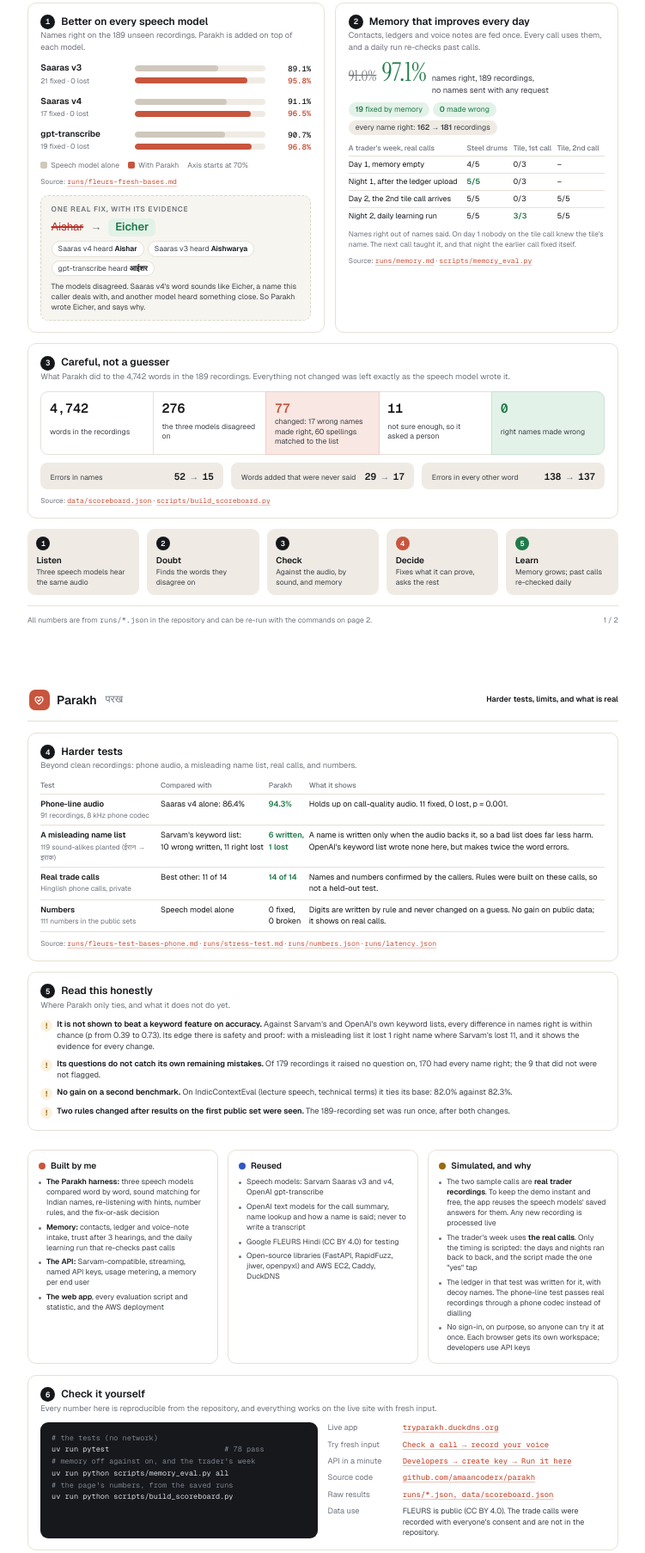
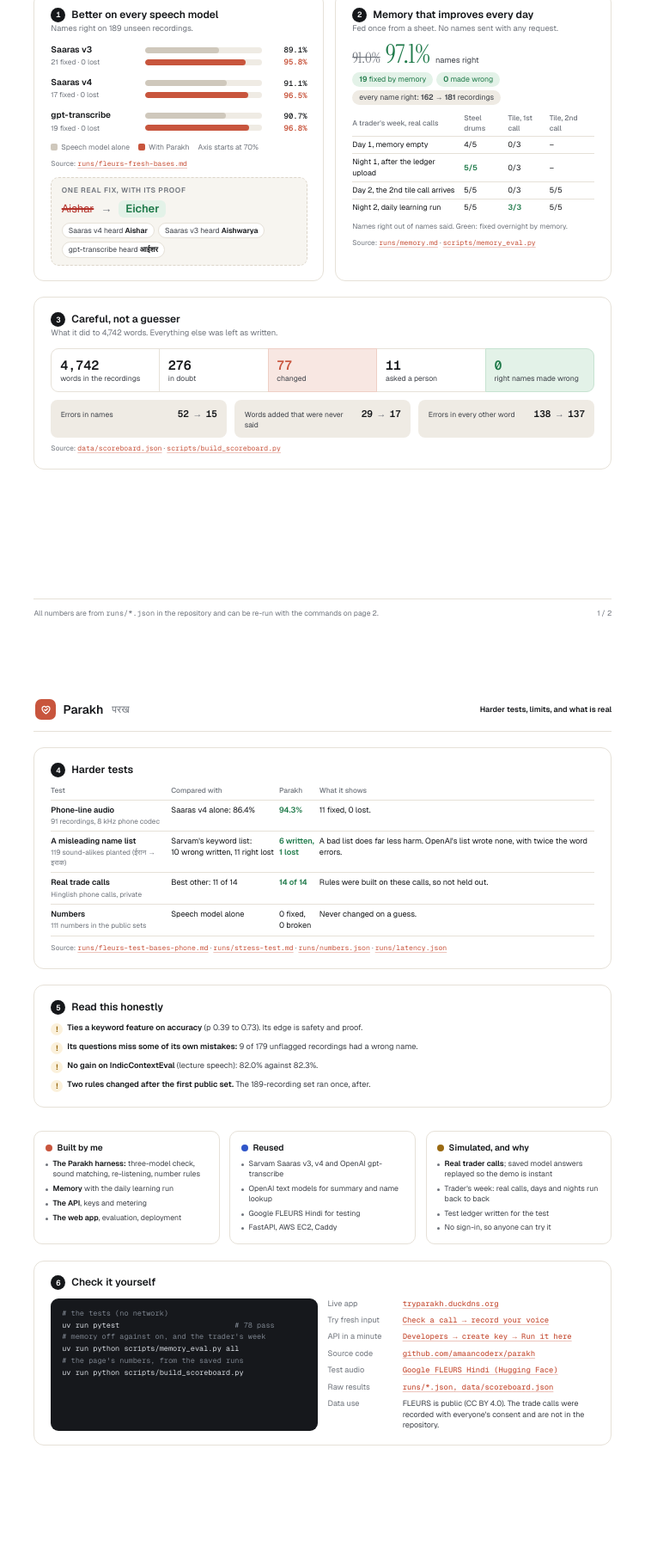
Before and after one commit to amaancoderx/parakh, a plain HTML site: page docs/evidence.html in a window 1280 px wide. Shown: the part 362-2168 px from the top of the page at 86% size, without its empty margins (21-772 px from the left). Drawn offline with nearby package versions, Linux system fonts and the light colour scheme.

Commit message:
Cleaner evidence PDF with the test audio linked; Memory drop zone fix

```diff
--- a/docs/evidence.html
+++ b/docs/evidence.html
@@ -12,7 +12,7 @@
   * { box-sizing: border-box; margin: 0; padding: 0; }
   html, body { background: #fff; }
   body { font: 10.2px/1.45 "Geist", system-ui, sans-serif; color: var(--ink); -webkit-print-color-adjust: exact; print-color-adjust: exact; }
-  .page { width: 210mm; height: 297mm; padding: 11mm 14mm 9mm; position: relative; overflow: hidden; page-break-after: always; display: flex; flex-direction: column; gap: 3.4mm; }
+  .page { width: 210mm; height: 297mm; padding: 14mm 16mm 11mm; position: relative; overflow: hidden; page-break-after: always; display: flex; flex-direction: column; gap: 5mm; }
   .page > * { flex-shrink: 0; }
   .page:last-child { page-break-after: auto; }
   .mono { font-family: "Geist Mono", monospace; }
@@ -52,7 +52,7 @@
   .hero .v .g { color: var(--ok); }
   .hero p { font-size: 9px; color: var(--ink2); line-height: 1.35; }
 
-  .card { border: 1px solid var(--line); border-radius: 10px; padding: 3.4mm 3.8mm; }
+  .card { border: 1px solid var(--line); border-radius: 12px; padding: 4.4mm 5mm; }
   .row2 { display: grid; grid-template-columns: 1.05fr 1fr; gap: 3.4mm; }
 
   /* paired bars */
@@ -164,12 +164,12 @@
   <div>
     <div class="kicker">The trust layer for voice AI</div>
     <h1>Voice AI hears. <em>Parakh checks.</em></h1>
-    <p class="lead">Speech models mishear the names and numbers a business acts on: <b>"Aishar"</b> for an <b>Eicher</b> truck, <b>"Mohan bhai"</b> for <b>Mohammad bhai</b>. Parakh has three speech models hear the same audio, finds the words they disagree on, checks those against the audio and the caller's memory, fixes what it can prove, and asks about the rest.</p>
+    <p class="lead">Speech models mishear the names a business acts on: <b>"Aishar"</b> for an <b>Eicher</b> truck. Parakh has three models hear the audio, checks the words they disagree on, and fixes only what it can prove.</p>
     <div class="tested">
-      <span><svg viewBox="0 0 16 16" fill="none"><path d="m3.5 8.5 3 3 6-7" stroke="currentColor" stroke-width="2.2" stroke-linecap="round" stroke-linejoin="round"/></svg>189 public Hindi recordings, Google FLEURS</span>
-      <span><svg viewBox="0 0 16 16" fill="none"><path d="m3.5 8.5 3 3 6-7" stroke="currentColor" stroke-width="2.2" stroke-linecap="round" stroke-linejoin="round"/></svg>313 names, correct answers checked by people</span>
-      <span><svg viewBox="0 0 16 16" fill="none"><path d="m3.5 8.5 3 3 6-7" stroke="currentColor" stroke-width="2.2" stroke-linecap="round" stroke-linejoin="round"/></svg>Never seen while building: rules frozen, run once</span>
-      <span><svg viewBox="0 0 16 16" fill="none"><path d="m3.5 8.5 3 3 6-7" stroke="currentColor" stroke-width="2.2" stroke-linecap="round" stroke-linejoin="round"/></svg>Plus real Hinglish trade calls, recorded with consent</span>
+      <span><svg viewBox="0 0 16 16" fill="none"><path d="m3.5 8.5 3 3 6-7" stroke="currentColor" stroke-width="2.2" stroke-linecap="round" stroke-linejoin="round"/></svg><a href="https://huggingface.co/datasets/google/fleurs/viewer/hi_in" style="color:inherit;text-decoration:underline;text-underline-offset:2px">189 public Hindi recordings, Google FLEURS</a></span>
+
+      <span><svg viewBox="0 0 16 16" fill="none"><path d="m3.5 8.5 3 3 6-7" stroke="currentColor" stroke-width="2.2" stroke-linecap="round" stroke-linejoin="round"/></svg>Never seen while building</span>
+      <span><svg viewBox="0 0 16 16" fill="none"><path d="m3.5 8.5 3 3 6-7" stroke="currentColor" stroke-width="2.2" stroke-linecap="round" stroke-linejoin="round"/></svg>Real trader calls, with consent</span>
     </div>
   </div>
 
@@ -183,7 +183,7 @@
   <div class="row2">
     <div class="card">
       <h2><span class="n">1</span>Better on every speech model</h2>
-      <p class="sub">Names right on the 189 unseen recordings. Parakh is added on top of each model.</p>
+      <p class="sub">Names right on 189 unseen recordings.</p>
       <div class="pairs">
         <div class="pair"><div class="lbl"><b>Saaras v3</b><small>21 fixed · 0 lost</small></div><div class="bars">
           <div class="bar"><div class="tr"><div class="fl" style="width:63.7%"></div></div><span>89.1%</span></div>
@@ -198,17 +198,17 @@
       <div class="legend"><span><i style="background:#cfc8bc"></i>Speech model alone</span><span><i style="background:var(--brand)"></i>With Parakh</span><span>Axis starts at 70%</span></div>
       <div class="src">Source: <a href="https://github.com/amaancoderx/parakh/blob/main/runs/fleurs-fresh-bases.md">runs/fleurs-fresh-bases.md</a></div>
       <div class="ex">
-        <div class="ex-h">One real fix, with its evidence</div>
+        <div class="ex-h">One real fix, with its proof</div>
         <div class="ex-line"><s>Aishar</s><span class="arr">→</span><b>Eicher</b></div>
         <div class="ex-heard"><span>Saaras v4 heard <i>Aishar</i></span><span>Saaras v3 heard <i>Aishwarya</i></span><span>gpt-transcribe heard <i>आईशर</i></span></div>
-        <p>The models disagreed. Saaras v4's word sounds like Eicher, a name this caller deals with, and another model heard something close. So Parakh wrote Eicher, and says why.</p>
+
       </div>
     </div>
 
     <div class="card">
       <h2><span class="n">2</span>Memory that improves every day</h2>
-      <p class="sub">Contacts, ledgers and voice notes are fed once. Every call uses them, and a daily run re-checks past calls.</p>
-      <div class="mem-big"><s>91.0%</s><b>97.1%</b><span>names right, 189 recordings,<br>no names sent with any request</span></div>
+      <p class="sub">Fed once from a sheet. No names sent with any request.</p>
+      <div class="mem-big"><s>91.0%</s><b>97.1%</b><span>names right</span></div>
       <div class="pills"><span class="ok"><b>19</b> fixed by memory</span><span class="ok"><b>0</b> made wrong</span><span>every name right: <b>162 → 181</b> recordings</span></div>
       <table class="week">
         <tr><th>A trader's week, real calls</th><th>Steel drums</th><th>Tile, 1st call</th><th>Tile, 2nd call</th></tr>
@@ -217,19 +217,19 @@
         <tr><td>Day 2, the 2nd tile call arrives</td><td>5/5</td><td>0/3</td><td>5/5</td></tr>
         <tr><td>Night 2, daily learning run</td><td>5/5</td><td class="up">3/3</td><td>5/5</td></tr>
       </table>
-      <p class="note">Names right out of names said. On day 1 nobody on the tile call knew the tile's name. The next call taught it, and that night the earlier call fixed itself.</p>
+      <p class="note">Names right out of names said. Green: fixed overnight by memory.</p>
       <div class="src">Source: <a href="https://github.com/amaancoderx/parakh/blob/main/runs/memory.md">runs/memory.md</a> · <a href="https://github.com/amaancoderx/parakh/blob/main/scripts/memory_eval.py">scripts/memory_eval.py</a></div>
     </div>
   </div>
 
   <div class="card">
     <h2><span class="n">3</span>Careful, not a guesser</h2>
-    <p class="sub">What Parakh did to the 4,742 words in the 189 recordings. Everything not changed was left exactly as the speech model wrote it.</p>
+    <p class="sub">What it did to 4,742 words. Everything else was left as written.</p>
     <div class="flow">
       <div><span class="v">4,742</span><p>words in the recordings</p></div>
-      <div><span class="v">276</span><p>the three models disagreed on</p></div>
-      <div class="hot"><span class="v">77</span><p>changed: 17 wrong names made right, 60 spellings matched to the list</p></div>
-      <div><span class="v">11</span><p>not sure enough, so it asked a person</p></div>
+      <div><span class="v">276</span><p>in doubt</p></div>
+      <div class="hot"><span class="v">77</span><p>changed</p></div>
+      <div><span class="v">11</span><p>asked a person</p></div>
       <div class="safe"><span class="v">0</span><p>right names made wrong</p></div>
     </div>
     <div class="errs">
@@ -240,15 +240,7 @@
     <div class="src">Source: <a href="https://github.com/amaancoderx/parakh/blob/main/data/scoreboard.json">data/scoreboard.json</a> · <a href="https://github.com/amaancoderx/parakh/blob/main/scripts/build_scoreboard.py">scripts/build_scoreboard.py</a></div>
   </div>
 
-  <div class="how">
-    <div><i>1</i><b>Listen</b><span>Three speech models hear the same audio</span></div>
-    <div><i>2</i><b>Doubt</b><span>Finds the words they disagree on</span></div>
-    <div><i>3</i><b>Check</b><span>Against the audio, by sound, and memory</span></div>
-    <div><i>4</i><b>Decide</b><span>Fixes what it can prove, asks the rest</span></div>
-    <div><i>5</i><b>Learn</b><span>Memory grows; past calls re-checked daily</span></div>
-  </div>
-
-  <div class="foot"><span>All numbers are from <span class="mono">runs/*.json</span> in the repository and can be re-run with the commands on page 2.</span><span>1 / 2</span></div>
+<div class="foot"><span>All numbers are from <span class="mono">runs/*.json</span> in the repository and can be re-run with the commands on page 2.</span><span>1 / 2</span></div>
 </section>
 
 <!-- ============================== PAGE 2 ============================== -->
@@ -260,52 +252,37 @@
 
   <div class="card">
     <h2><span class="n">4</span>Harder tests</h2>
-    <p class="sub">Beyond clean recordings: phone audio, a misleading name list, real calls, and numbers.</p>
+
     <table class="tests">
       <tr><th>Test</th><th>Compared with</th><th>Parakh</th><th>What it shows</th></tr>
-      <tr><td>Phone-line audio<small>91 recordings, 8 kHz phone codec</small></td><td class="num">Saaras v4 alone: 86.4%</td><td class="num g">94.3%</td><td>Holds up on call-quality audio. 11 fixed, 0 lost, p = 0.001.</td></tr>
-      <tr><td>A misleading name list<small>119 sound-alikes planted (ईरान → इराक)</small></td><td class="num">Sarvam's keyword list:<br>10 wrong written, 11 right lost</td><td class="num g">6 written,<br>1 lost</td><td>A name is written only when the audio backs it, so a bad list does far less harm. OpenAI's keyword list wrote none here, but makes twice the word errors.</td></tr>
-      <tr><td>Real trade calls<small>Hinglish phone calls, private</small></td><td class="num">Best other: 11 of 14</td><td class="num g">14 of 14</td><td>Names and numbers confirmed by the callers. Rules were built on these calls, so not a held-out test.</td></tr>
-      <tr><td>Numbers<small>111 numbers in the public sets</small></td><td class="num">Speech model alone</td><td class="num">0 fixed,<br>0 broken</td><td>Digits are written by rule and never changed on a guess. No gain on public data; it shows on real calls.</td></tr>
+      <tr><td>Phone-line audio<small>91 recordings, 8 kHz phone codec</small></td><td class="num">Saaras v4 alone: 86.4%</td><td class="num g">94.3%</td><td>11 fixed, 0 lost.</td></tr>
+      <tr><td>A misleading name list<small>119 sound-alikes planted (ईरान → इराक)</small></td><td class="num">Sarvam's keyword list:<br>10 wrong written, 11 right lost</td><td class="num g">6 written,<br>1 lost</td><td>A bad list does far less harm. OpenAI's list wrote none, with twice the word errors.</td></tr>
+      <tr><td>Real trade calls<small>Hinglish phone calls, private</small></td><td class="num">Best other: 11 of 14</td><td class="num g">14 of 14</td><td>Rules were built on these calls, so not held out.</td></tr>
+      <tr><td>Numbers<small>111 numbers in the public sets</small></td><td class="num">Speech model alone</td><td class="num">0 fixed,<br>0 broken</td><td>Never changed on a guess.</td></tr>
     </table>
     <div class="src">Source: <a href="https://github.com/amaancoderx/parakh/blob/main/runs/fleurs-test-bases-phone.md">runs/fleurs-test-bases-phone.md</a> · <a href="https://github.com/amaancoderx/parakh/blob/main/runs/stress-test.md">runs/stress-test.md</a> · <a href="https://github.com/amaancoderx/parakh/blob/main/runs/numbers.json">runs/numbers.json</a> · <a href="https://github.com/amaancoderx/parakh/blob/main/runs/latency.json">runs/latency.json</a></div>
   </div>
 
   <div class="card">
     <h2><span class="n">5</span>Read this honestly</h2>
-    <p class="sub">Where Parakh only ties, and what it does not do yet.</p>
+
     <div class="honest">
-      <div><i>!</i><span><b>It is not shown to beat a keyword feature on accuracy.</b> Against Sarvam's and OpenAI's own keyword lists, every difference in names right is within chance (p from 0.39 to 0.73). Its edge there is safety and proof: with a misleading list it lost 1 right name where Sarvam's lost 11, and it shows the evidence for every change.</span></div>
-      <div><i>!</i><span><b>Its questions do not catch its own remaining mistakes.</b> Of 179 recordings it raised no question on, 170 had every name right; the 9 that did not were not flagged.</span></div>
-      <div><i>!</i><span><b>No gain on a second benchmark.</b> On IndicContextEval (lecture speech, technical terms) it ties its base: 82.0% against 82.3%.</span></div>
-      <div><i>!</i><span><b>Two rules changed after results on the first public set were seen.</b> The 189-recording set was run once, after both changes.</span></div>
+      <div><i>!</i><span><b>Ties a keyword feature on accuracy</b> (p 0.39 to 0.73). Its edge is safety and proof.</span></div>
+      <div><i>!</i><span><b>Its questions miss some of its own mistakes:</b> 9 of 179 unflagged recordings had a wrong name.</span></div>
+      <div><i>!</i><span><b>No gain on IndicContextEval</b> (lecture speech): 82.0% against 82.3%.</span></div>
+      <div><i>!</i><span><b>Two rules changed after the first public set.</b> The 189-recording set ran once, after.</span></div>
     </div>
   </div>
 
   <div class="brs">
-    <div><h3><i style="background:var(--brand)"></i>Built by me</h3><ul>
-      <li><b>The Parakh harness:</b> three speech models compared word by word, sound matching for Indian names, re-listening with hints, number rules, and the fix-or-ask decision</li>
-      <li><b>Memory:</b> contacts, ledger and voice-note intake, trust after 3 hearings, and the daily learning run that re-checks past calls</li>
-      <li><b>The API:</b> Sarvam-compatible, streaming, named API keys, usage metering, a memory per end user</li>
-      <li><b>The web app</b>, every evaluation script and statistic, and the AWS deployment</li>
-    </ul></div>
-    <div><h3><i style="background:#3056c9"></i>Reused</h3><ul>
-      <li>Speech models: Sarvam Saaras v3 and v4, OpenAI gpt-transcribe</li>
-      <li>OpenAI text models for the call summary, name lookup and how a name is said; never to write a transcript</li>
-      <li>Google FLEURS Hindi (CC BY 4.0) for testing</li>
-      <li>Open-source libraries (FastAPI, RapidFuzz, jiwer, openpyxl) and AWS EC2, Caddy, DuckDNS</li>
-    </ul></div>
-    <div><h3><i style="background:var(--ask)"></i>Simulated, and why</h3><ul>
-      <li>The two sample calls are <b>real trader recordings</b>. To keep the demo instant and free, the app reuses the speech models' saved answers for them. Any new recording is processed live</li>
-      <li>The trader's week uses <b>the real calls</b>. Only the timing is scripted: the days and nights ran back to back, and the script made the one "yes" tap</li>
-      <li>The ledger in that test was written for it, with decoy names. The phone-line test passes real recordings through a phone codec instead of dialling</li>
-      <li>No sign-in, on purpose, so anyone can try it at once. Each browser gets its own workspace; developers use API keys</li>
-    </ul></div>
+    <div><h3><i style="background:var(--brand)"></i>Built by me</h3><ul><li><b>The Parakh harness:</b> three-model check, sound matching, re-listening, number rules</li><li><b>Memory</b> with the daily learning run</li><li><b>The API</b>, keys and metering</li><li><b>The web app</b>, evaluation, deployment</li></ul></div>
+    <div><h3><i style="background:#3056c9"></i>Reused</h3><ul><li>Sarvam Saaras v3, v4 and OpenAI gpt-transcribe</li><li>OpenAI text models for summary and name lookup</li><li>Google FLEURS Hindi for testing</li><li>FastAPI, AWS EC2, Caddy</li></ul></div>
+    <div><h3><i style="background:var(--ask)"></i>Simulated, and why</h3><ul><li><b>Real trader calls</b>; saved model answers replayed so the demo is instant</li><li>Trader's week: real calls, days and nights run back to back</li><li>Test ledger written for the test</li><li>No sign-in, so anyone can try it</li></ul></div>
   </div>
 
   <div class="card">
     <h2><span class="n">6</span>Check it yourself</h2>
-    <p class="sub">Every number here is reproducible from the repository, and everything works on the live site with fresh input.</p>
+
     <div class="verify">
       <div class="code"><span class="c"># the tests (no network)</span>
 uv run pytest                          <span class="c"># 78 pass</span>
@@ -318,6 +295,7 @@ uv run python scripts/build_scoreboard.py</div>
         <div><span>Try fresh input</span><a href="https://tryparakh.duckdns.org/#/app"><b>Check a call → record your voice</b></a></div>
         <div><span>API in a minute</span><a href="https://tryparakh.duckdns.org/#/app/developers"><b>Developers → create key → Run it here</b></a></div>
         <div><span>Source code</span><a href="https://github.com/amaancoderx/parakh"><b>github.com/amaancoderx/parakh</b></a></div>
+        <div><span>Test audio</span><a href="https://huggingface.co/datasets/google/fleurs/viewer/hi_in"><b>Google FLEURS Hindi (Hugging Face)</b></a></div>
         <div><span>Raw results</span><a href="https://github.com/amaancoderx/parakh/tree/main/runs"><b>runs/*.json, data/scoreboard.json</b></a></div>
         <div><span>Data use</span><em>FLEURS is public (CC BY 4.0). The trade calls were recorded with everyone's consent and are not in the repository.</em></div>
       </div>
```
Also changed, not shown: web/index.html (+5 -5 lines), 1 other file.
